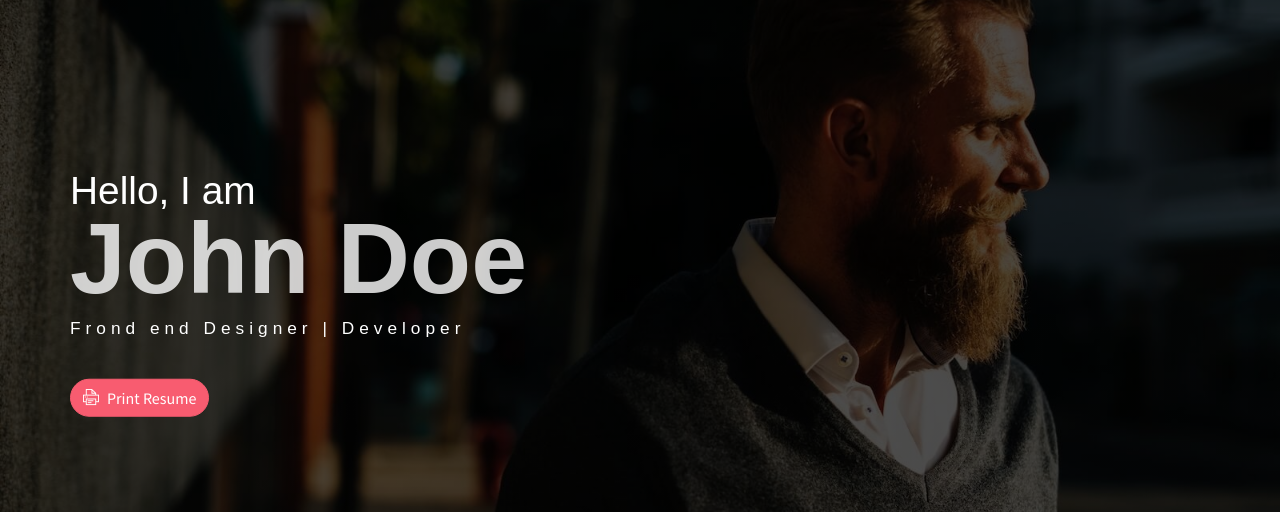
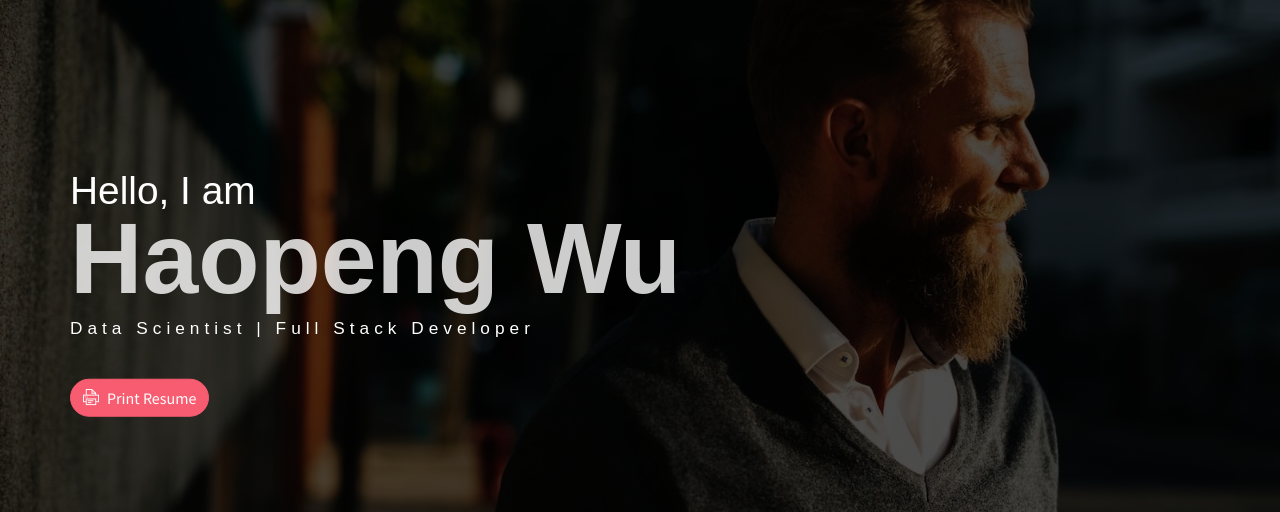
Before and after one commit to HopeWu/HopeWu.github.io, a plain HTML site: page index.html in a window 1280 px wide. Shown: the part 60-572 px from the top of the page. Drawn offline with Linux system fonts and the light colour scheme; some packages are replaced by stand-ins of ours.

Commit message:
update name

```diff
--- a/index.html
+++ b/index.html
@@ -3,9 +3,9 @@
 <head>
 	<meta charset="utf-8">
     <meta name="viewport" content="width=device-width, initial-scale=1, shrink-to-fit=no">
-    <meta name="description" content="Start your development with JohnDoe landing page.">
+    <meta name="description" content="Start your development with Haopeng landing page.">
     <meta name="author" content="Devcrud">
-    <title>JohnDoe Landing page | Free Bootstrap 4.3.x landing page</title>
+    <title>Haopeng Landing page</title>
     <!-- font icons -->
     <link rel="stylesheet" href="assets/vendors/themify-icons/css/themify-icons.css">
     <!-- Bootstrap + JohnDoe main styles -->
@@ -24,8 +24,8 @@
             </ul>
             <div class="header-content">
                 <h4 class="header-subtitle" >Hello, I am</h4>
-                <h1 class="header-title">John Doe</h1>
-                <h6 class="header-mono" >Frond end Designer | Developer</h6>
+                <h1 class="header-title">Haopeng Wu</h1>
+                <h6 class="header-mono" >Data Scientist | Full Stack Developer</h6>
                 <button class="btn btn-primary btn-rounded"><i class="ti-printer pr-2"></i>Print Resume</button>
             </div>
         </div>
```
